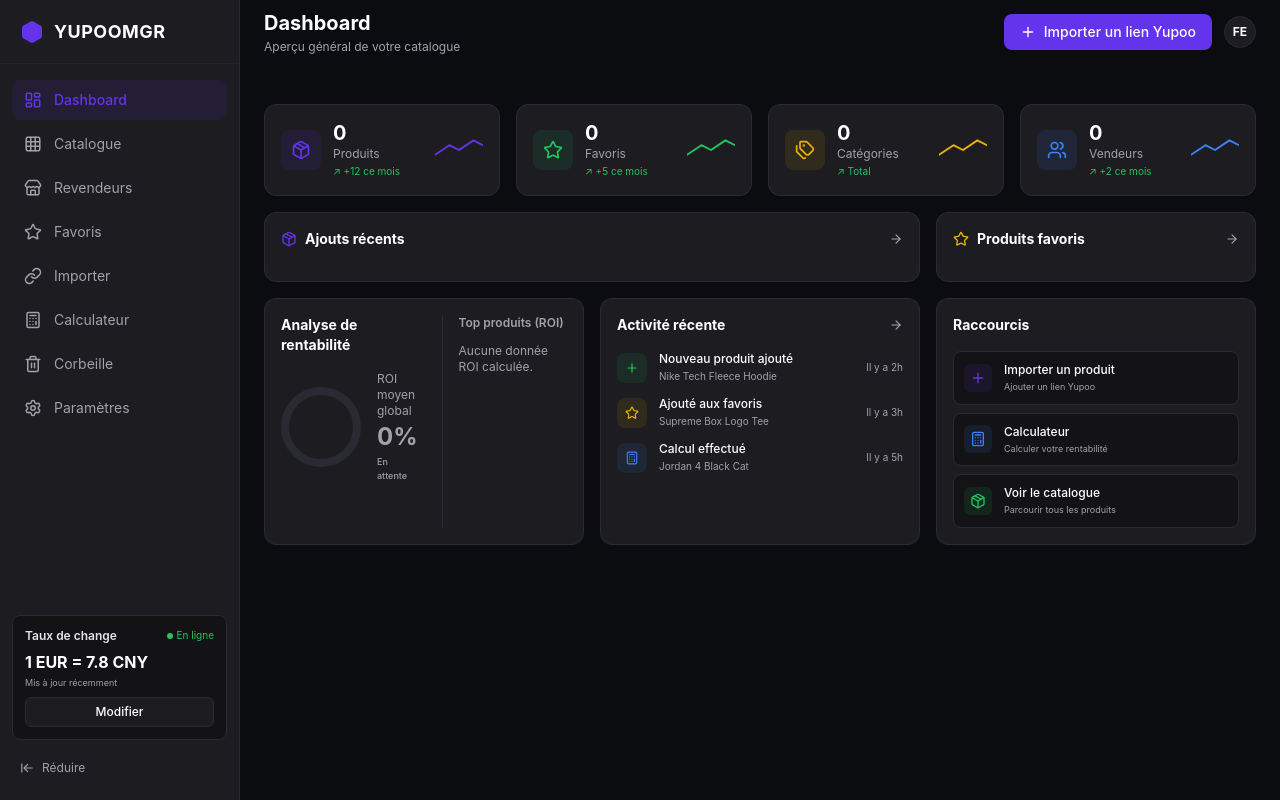
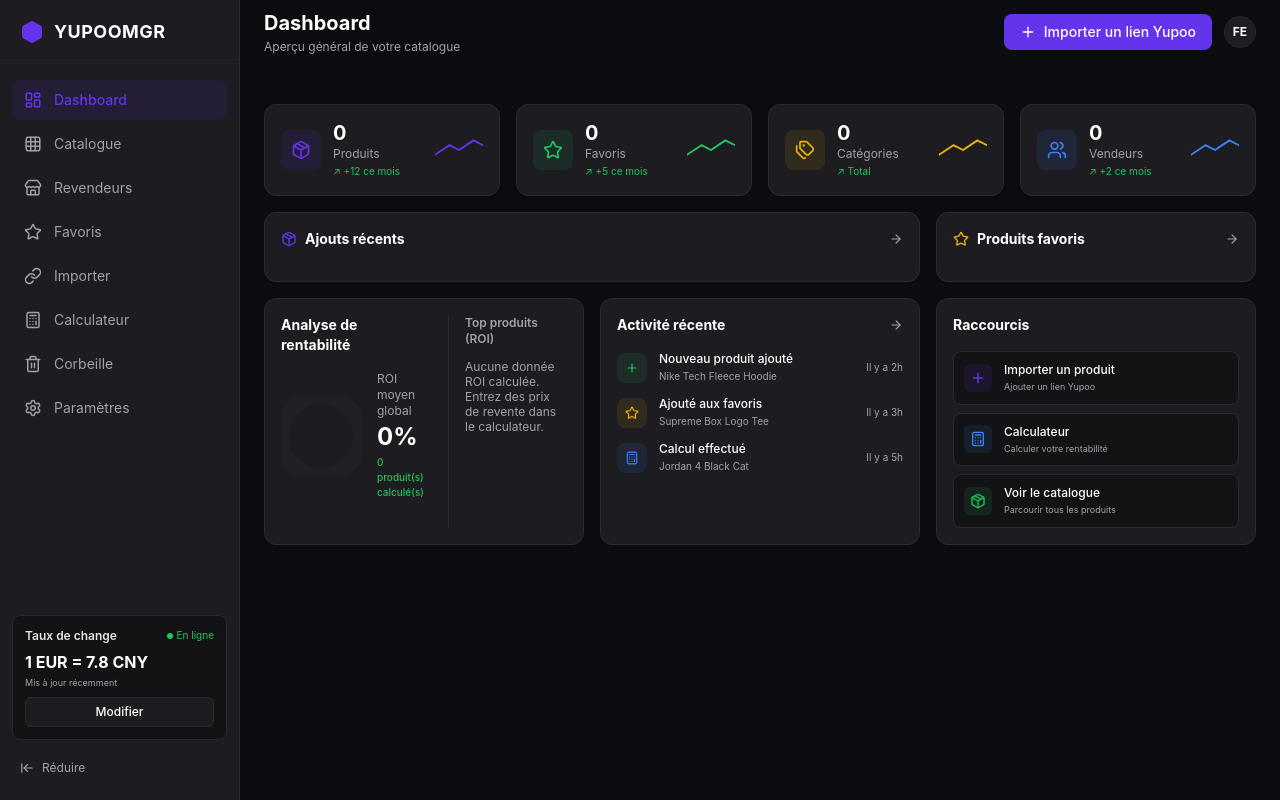
Before and after one commit to Fatih-Emiral/yupoo-manager, a React (Vite) app: page /#/ in a window 1280 px wide. Built offline with nearby package versions, Linux system fonts and the light colour scheme.

Commit message:
Fix : calculateur Roi en camembert

```diff
--- a/src/pages/Dashboard.tsx
+++ b/src/pages/Dashboard.tsx
@@ -4,19 +4,55 @@ import ProductCard from '../components/ui/ProductCard';
 import { Link } from 'react-router-dom';
 
 export default function Dashboard() {
-  // CORRECTION : On ne récupère que products et sellers du store
-  const { products, sellers } = useStore();
+  const { products, sellers, settings } = useStore();
 
-  // On calcule les favoris localement
   const favoriteProducts = products.filter(p => p.favorite);
-
   const recentProducts = [...products].sort((a, b) => b.createdAt - a.createdAt).slice(0, 4);
   const favProductsList = favoriteProducts.slice(0, 4);
 
-  const topRoiProducts = [...products]
-    .filter(p => p.roi !== undefined)
-    .sort((a, b) => (b.roi || 0) - (a.roi || 0))
+  // 1. CALCUL DYNAMIQUE DU ROI POUR TOUS LES PRODUITS
+  const productsWithROI = products.map(p => {
+    const totalCost = (p.priceEur || 0) + (p.shippingCost || 0) + (p.otherCosts || 0);
+    let calculatedRoi = 0;
+
+    // On ne calcule que si un prix de revente a été saisi
+    if (totalCost > 0 && p.resalePrice && p.resalePrice > 0) {
+       const profit = p.resalePrice - totalCost;
+       calculatedRoi = (profit / totalCost) * 100;
+    }
+
+    return { ...p, calculatedRoi, hasData: p.resalePrice && p.resalePrice > 0 && totalCost > 0 };
+  }).filter(p => p.hasData);
+
+  // 2. MOYENNE ET CLASSEMENT
+  const avgRoi = productsWithROI.length > 0
+    ? productsWithROI.reduce((acc, p) => acc + p.calculatedRoi, 0) / productsWithROI.length
+    : 0;
+
+  const topRoiProducts = [...productsWithROI]
+    .sort((a, b) => b.calculatedRoi - a.calculatedRoi)
     .slice(0, 5);
+
+  // 3. SEGMENTS DU CAMEMBERT (SVG)
+  let excellentPct = 0, mediumPct = 0, lowPct = 0;
+  if (productsWithROI.length > 0) {
+    let excellentCount = 0, mediumCount = 0, lowCount = 0;
+    productsWithROI.forEach(p => {
+       if (p.calculatedRoi >= settings.roiThresholds.good) excellentCount++;
+       else if (p.calculatedRoi >= settings.roiThresholds.medium) mediumCount++;
+       else lowCount++;
+    });
+    excellentPct = (excellentCount / productsWithROI.length) * 100;
+    mediumPct = (mediumCount / productsWithROI.length) * 100;
+    lowPct = (lowCount / productsWithROI.length) * 100;
+  }
+
+  // Configuration du cercle SVG (rayon 15.9155 = circonférence de 100)
+  const excellentDasharray = `${excellentPct} 100`;
+  const mediumDasharray = `${mediumPct} 100`;
+  const mediumOffset = -excellentPct;
+  const lowDasharray = `${lowPct} 100`;
+  const lowOffset = -(excellentPct + mediumPct);
 
   const StatCard = ({ icon: Icon, label, value, subtext, colorClass, strokeClass }: any) => (
     <div className="bg-surface p-4 rounded-xl border border-border flex items-center justify-between shadow-sm">
@@ -74,30 +110,31 @@ export default function Dashboard() {
       </div>
 
       <div className="grid grid-cols-1 lg:grid-cols-3 gap-4">
+
+        {/* GRAPHIQUE ROI RÉPARÉ */}
         <div className="bg-surface rounded-xl border border-border p-4 lg:col-span-1 flex flex-col xl:flex-row gap-6">
           <div className="flex-1">
             <h2 className="font-bold mb-4 flex items-center gap-2 text-sm">Analyse de rentabilité</h2>
-            {products.length === 0 ? (
-              <div className="flex items-center gap-4 mt-2">
-                <div className="w-20 h-20 rounded-full border-[8px] border-border shrink-0"></div>
-                <div>
-                  <p className="text-xs text-muted">ROI moyen global</p>
-                  <p className="text-2xl font-bold mt-0.5 text-muted">0%</p>
-                  <p className="text-muted text-[9px] font-medium mt-0.5">En attente</p>
-                </div>
+
+            <div className="flex items-center gap-4 mt-2">
+              {/* Vrai graphique SVG qui se remplit selon les données */}
+              <div className="relative w-20 h-20 shrink-0">
+                <svg viewBox="0 0 32 32" className="w-full h-full transform -rotate-90">
+                  <circle r="15.9155" cx="16" cy="16" fill="transparent" stroke="currentColor" className="text-border/30" strokeWidth="6" />
+                  {excellentPct > 0 && <circle r="15.9155" cx="16" cy="16" fill="transparent" stroke="#10b981" strokeWidth="6" strokeDasharray={excellentDasharray} strokeDashoffset="0" />}
+                  {mediumPct > 0 && <circle r="15.9155" cx="16" cy="16" fill="transparent" stroke="#f59e0b" strokeWidth="6" strokeDasharray={mediumDasharray} strokeDashoffset={mediumOffset} />}
+                  {lowPct > 0 && <circle r="15.9155" cx="16" cy="16" fill="transparent" stroke="#ef4444" strokeWidth="6" strokeDasharray={lowDasharray} strokeDashoffset={lowOffset} />}
+                </svg>
               </div>
-            ) : (
-              <div className="flex items-center gap-4 mt-2">
-                <div className="w-20 h-20 rounded-full border-[8px] border-background border-t-success border-r-warning border-b-success shrink-0"></div>
-                <div>
-                  <p className="text-xs text-muted">ROI moyen global</p>
-                  <p className="text-2xl font-bold mt-0.5">
-                    {(products.reduce((acc, p) => acc + (Number((p as any).roi) || 0), 0) / products.length).toFixed(1)}%
-                  </p>
-                  <p className="text-success text-[10px] font-medium mt-0.5">+{products.length} produits</p>
-                </div>
+
+              <div>
+                <p className="text-xs text-muted">ROI moyen global</p>
+                <p className="text-2xl font-bold mt-0.5 text-primary">
+                  {productsWithROI.length === 0 ? '0%' : `${avgRoi.toFixed(1)}%`}
+                </p>
+                <p className="text-success text-[10px] font-medium mt-0.5">{productsWithROI.length} produit(s) calculé(s)</p>
               </div>
-            )}
+            </div>
           </div>
 
           <div className="flex-1 border-t xl:border-t-0 xl:border-l border-border pt-4 xl:pt-0 xl:pl-4">
@@ -106,10 +143,10 @@ export default function Dashboard() {
               {topRoiProducts.length > 0 ? topRoiProducts.map((p, idx) => (
                 <div key={p.id} className="flex justify-between items-center text-xs">
                   <span className="truncate max-w-[120px] text-primary">{idx + 1}. {p.name}</span>
-                  <span className="font-medium text-success">{p.roi}%</span>
+                  <span className="font-medium text-success">+{p.calculatedRoi.toFixed(1)}%</span>
                 </div>
               )) : (
-                <div className="text-xs text-muted">Aucune donnée ROI calculée.</div>
+                <div className="text-xs text-muted leading-tight">Aucune donnée ROI calculée. Entrez des prix de revente dans le calculateur.</div>
               )}
             </div>
           </div>
```
